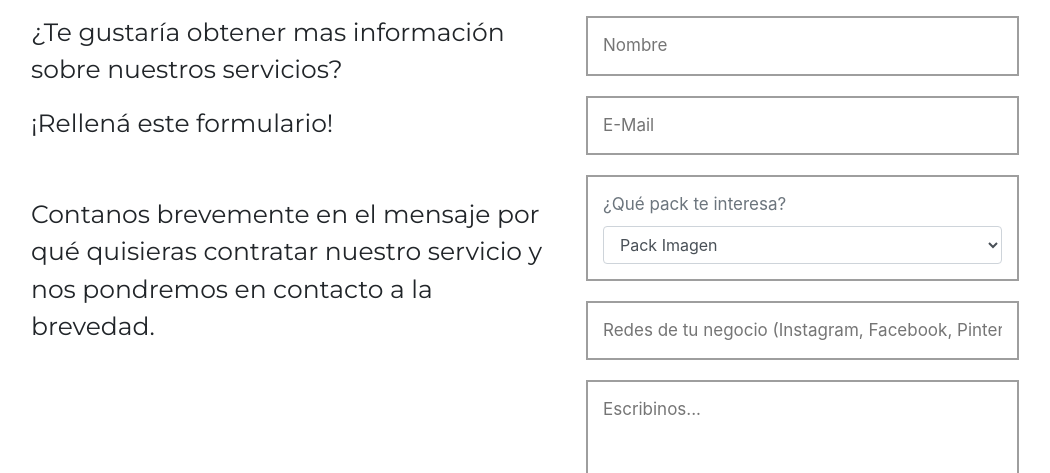
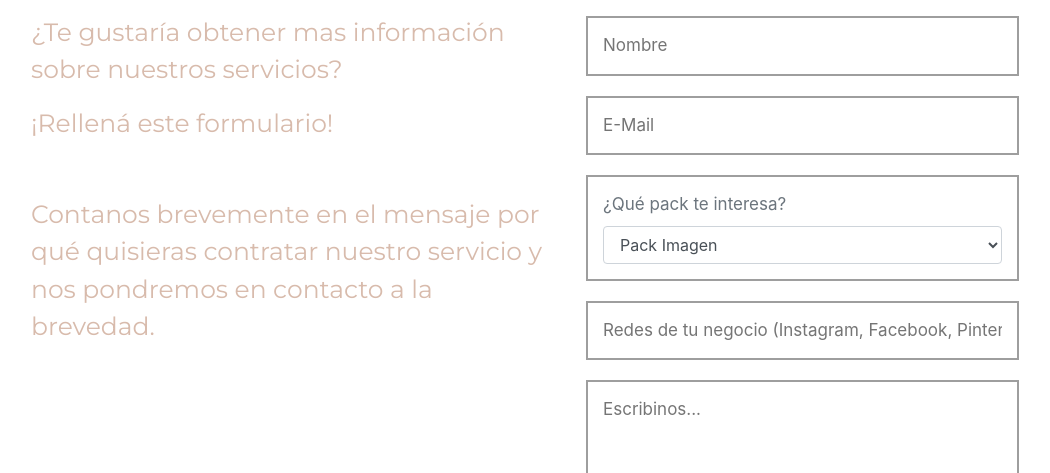
Before and after one commit to nicolastorres7/Clov, a plain HTML site: page contacto.html in a window 1280 px wide. Shown: the part 327-800 px from the top of the page, without its empty margins (69-1119 px from the left). Drawn offline with nearby package versions, Linux system fonts and the light colour scheme.

Commit message:
Clov 1.2

```diff
--- a/css/styles.css
+++ b/css/styles.css
@@ -174,6 +174,7 @@
   margin-top: 100px;
   font-size: 25px;
   font-family: 'Montserrat', sans-serif;
+  color: #D8BBAC;
 }
 
 #contacto__fieldset{
```
